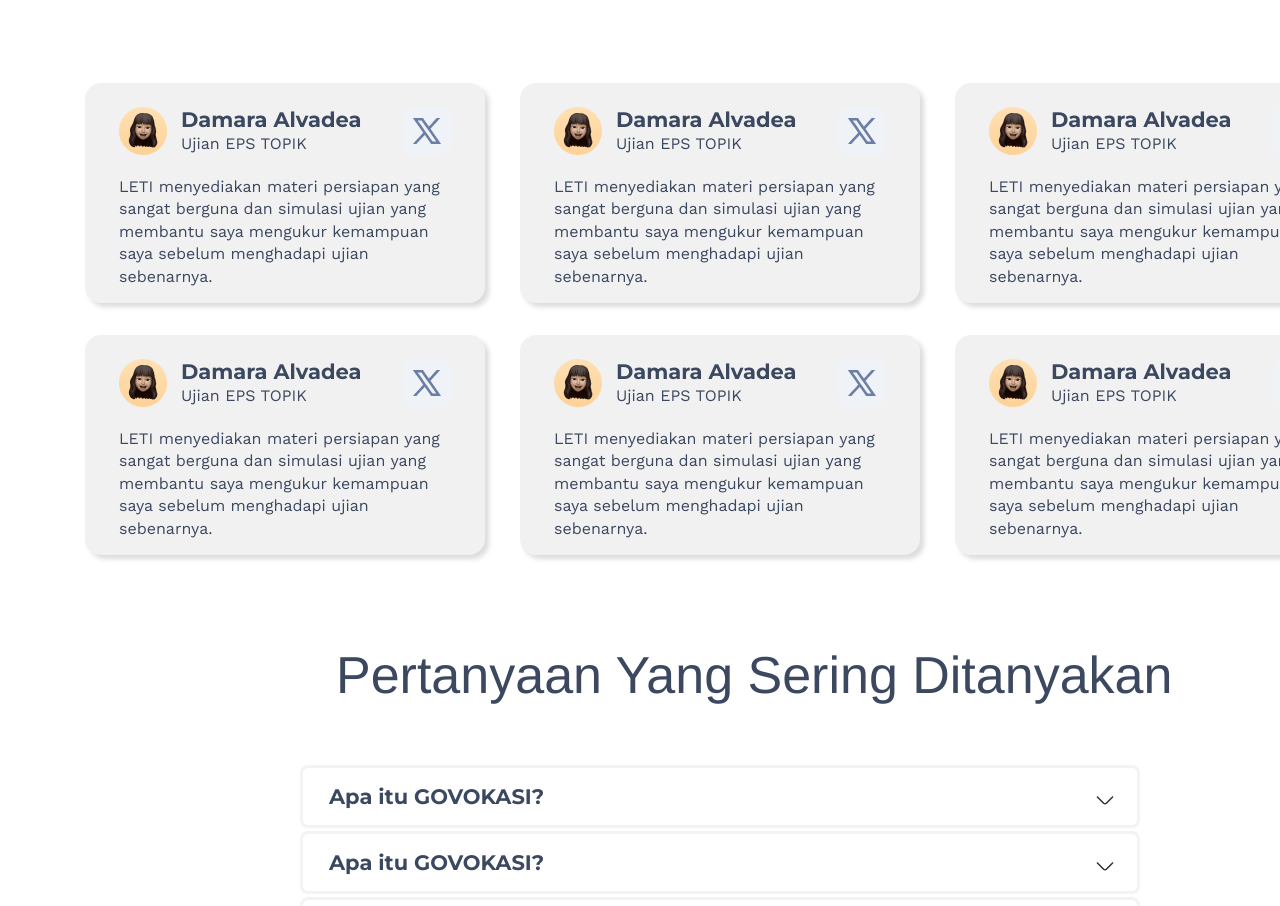
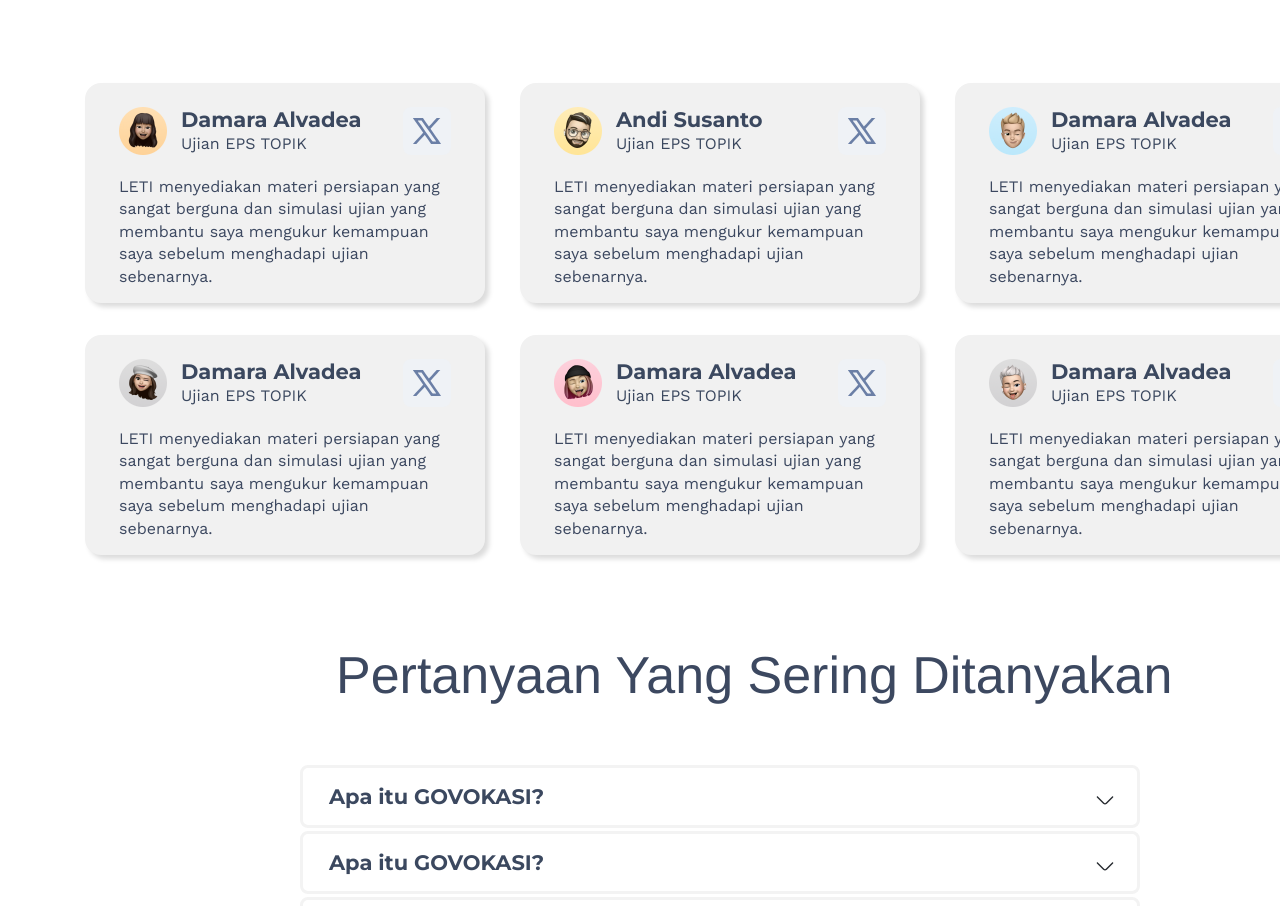
Before and after one commit to Go-Vokasi45-Dev/GOVOKASI-WEB, a plain HTML site: page index.html in a window 1280 px wide. Shown: the part 3546-4452 px from the top of the page. Drawn offline with nearby package versions, Linux system fonts and the light colour scheme.

Commit message:
testing img people

```diff
--- a/index.html
+++ b/index.html
@@ -27,6 +27,8 @@
           </div>
           <!--
           END OF ZOOM ICON -->
+
+          <!-- START OF CARD -->
           <p class="p">Pendaftaran 12 Juli 2024 - 20 Juli 2024</p>
           <div class="text-wrapper-4">e-setficate keberhasilan project</div>
           <div class="text-wrapper-5">Mentoring bersama coach terbaik</div>
@@ -51,6 +53,7 @@
           <img class="opportunity" src="img/icons8-opportunity-64-1.png" />
           <div class="rectangle-4"></div>
           <div class="rectangle-5"></div>
+
           <div class="frame-2">
             <div class="frame-3">
               <p class="dari-persiapan">
@@ -142,7 +145,7 @@
           </p>
           <div class="steps">
             <div class="frame-4">
-              <img class="ellipse" src="img/ellipse-120-5.png" />
+              <img class="ellipse" src="img/orang-1.png" />
               <div class="frame-5">
                 <div class="text-wrapper-42">Damara Alvadea</div>
                 <div class="text-wrapper-43">Ujian EPS TOPIK</div>
@@ -157,7 +160,7 @@
           </div>
           <div class="steps-2">
             <div class="frame-4">
-              <img class="ellipse" src="img/ellipse-120-5.png" />
+              <img class="ellipse" src="img/orang-2.png" />
               <div class="frame-5">
                 <div class="text-wrapper-42">Damara Alvadea</div>
                 <div class="text-wrapper-43">Ujian EPS TOPIK</div>
@@ -172,9 +175,9 @@
           </div>
           <div class="steps-3">
             <div class="frame-4">
-              <img class="ellipse" src="img/ellipse-120-5.png" />
+              <img class="ellipse" src="img/orang-3.png" />
               <div class="frame-5">
-                <div class="text-wrapper-42">Damara Alvadea</div>
+                <div class="text-wrapper-42">Andi Susanto</div>
                 <div class="text-wrapper-43">Ujian EPS TOPIK</div>
               </div>
               <img class="frame-6" src="img/frame-5535-2.svg" />
@@ -187,7 +190,7 @@
           </div>
           <div class="steps-4">
             <div class="frame-4">
-              <img class="ellipse" src="img/ellipse-120-5.png" />
+              <img class="ellipse" src="img/orang-4.png" />
               <div class="frame-5">
                 <div class="text-wrapper-42">Damara Alvadea</div>
                 <div class="text-wrapper-43">Ujian EPS TOPIK</div>
@@ -202,7 +205,7 @@
           </div>
           <div class="steps-5">
             <div class="frame-4">
-              <img class="ellipse" src="img/ellipse-120-5.png" />
+              <img class="ellipse" src="img/orang-5.png" />
               <div class="frame-5">
                 <div class="text-wrapper-42">Damara Alvadea</div>
                 <div class="text-wrapper-43">Ujian EPS TOPIK</div>
@@ -217,7 +220,7 @@
           </div>
           <div class="steps-6">
             <div class="frame-4">
-              <img class="ellipse" src="img/ellipse-120-5.png" />
+              <img class="ellipse" src="img/orang-6.png" />
               <div class="frame-5">
                 <div class="text-wrapper-42">Damara Alvadea</div>
                 <div class="text-wrapper-43">Ujian EPS TOPIK</div>
```
Also changed, not shown: img/orang-1.png (renamed from img/ellipse-120-5.png), img/orang-2.png (added), img/orang-3.png (added), img/orang-4.png (added), img/orang-5.png (added), img/orang-6.png (added).
